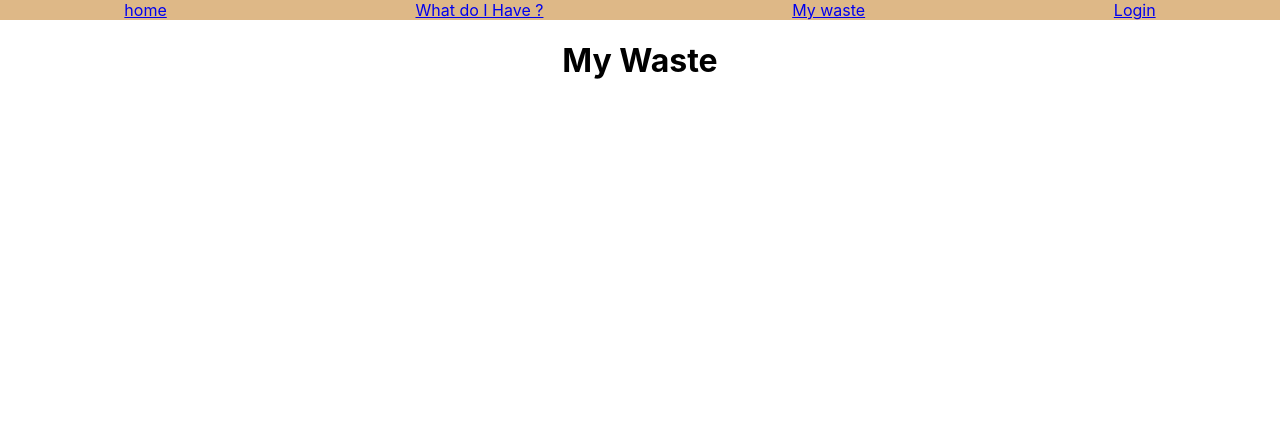
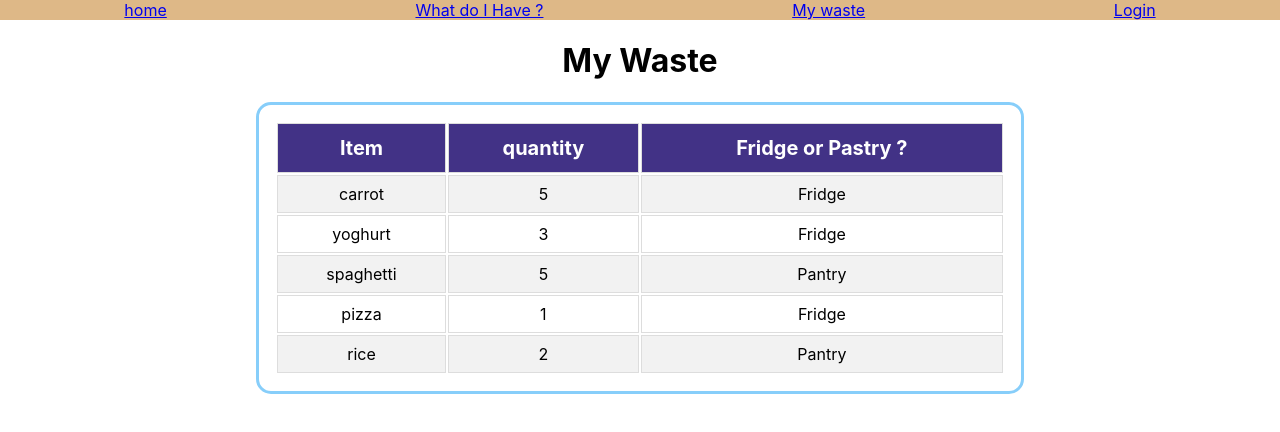
Before and after one commit to SupriyaShekar123/-frapp-frontend, a React (Create React App) app: page /MyWaste in a window 1280 px wide. Shown: the top 432 px of the page. Built offline with nearby package versions, Linux system fonts and the light colour scheme.

Commit message:
create board for mywaste page using components and dummy data

```diff
--- /dev/null
+++ b/src/pages/MyWaste/ItemTable.js
@@ -0,0 +1,15 @@
+import React from 'react'
+import "./MyWaste.css"
+
+export default function ItemTable(props) {
+
+    const{item,quantity,location}=props
+
+    return (
+        <tr>
+            <td>{item}</td>
+            <td>{quantity}</td>
+            <td>{location}</td>
+        </tr>
+    )
+}
--- /dev/null
+++ b/src/pages/MyWaste/MyWaste.css
@@ -0,0 +1,34 @@
+.board{
+    align-items: center;
+    margin: auto;
+    width: 60%;
+    border: solid 3px lightskyblue;
+    border-radius: 15px;
+    padding: 1em;
+}
+
+.board td, .board th {
+    border: 1px solid #ddd;
+    padding: 8px;
+  }
+
+.board tr:nth-child(even){background-color: #f2f2f2;}
+
+.board tr:hover {background-color: #ddd;}
+
+.Headline{
+    font-size: 20px;
+    margin-bottom: 2em;
+}
+
+/* table{
+    border-spacing: 1em;
+} */
+
+.board th {
+    padding-top: 12px;
+    padding-bottom: 12px;
+    text-align: center;
+    background-color: #423286;
+    color: white;
+  }
--- a/src/pages/MyWaste/MyWaste.js
+++ b/src/pages/MyWaste/MyWaste.js
@@ -1,9 +1,70 @@
 import React from 'react'
+import ItemTable from "./ItemTable"
+import "./MyWaste.css"
 
 export default function MyWaste() {
+
+    let dummyData =[
+        {
+            id:1,
+            item:"carrot",
+            quantity:"5",
+            location: "Fridge",
+            expiration: new Date('2020-03-03')
+        },
+        {
+            id:2,
+            item:"yoghurt",
+            quantity:"3",
+            location: "Fridge",
+            expiration: new Date('2020-04-03')
+        },
+        {
+            id:3,
+            item:"spaghetti",
+            quantity:"5",
+            location: "Pantry",
+            expiration: new Date('2020-05-03')
+        },
+        {
+            id:4,
+            item:"pizza",
+            quantity:"1",
+            location: "Fridge",
+            expiration: new Date('2020-06-03')
+        },
+        {
+            id:5,
+            item:"rice",
+            quantity:"2",
+            location: "Pantry",
+            expiration: new Date('2020-01-03')
+        },
+    ]
+
+    const itemToRender = () => dummyData.map((food) =>
+        // <tr key={food.id}>
+        //     <td>{food.item}</td>
+        //     <td>{food.quantity}</td>
+        //     <td>{food.location}</td>
+        // </tr>
+        <ItemTable key={food.id} {...food}/>
+    )
+
+
     return (
         <div>
             <h1>My Waste</h1>
+            <div >
+                <table className="board">
+                    <tr className="Headline">
+                        <th> Item </th>
+                        <th> quantity </th>
+                        <th> Fridge or Pastry ?</th>
+                    </tr>
+                    {itemToRender()}
+                </table>
+            </div>
         </div>
     )
 }
```
